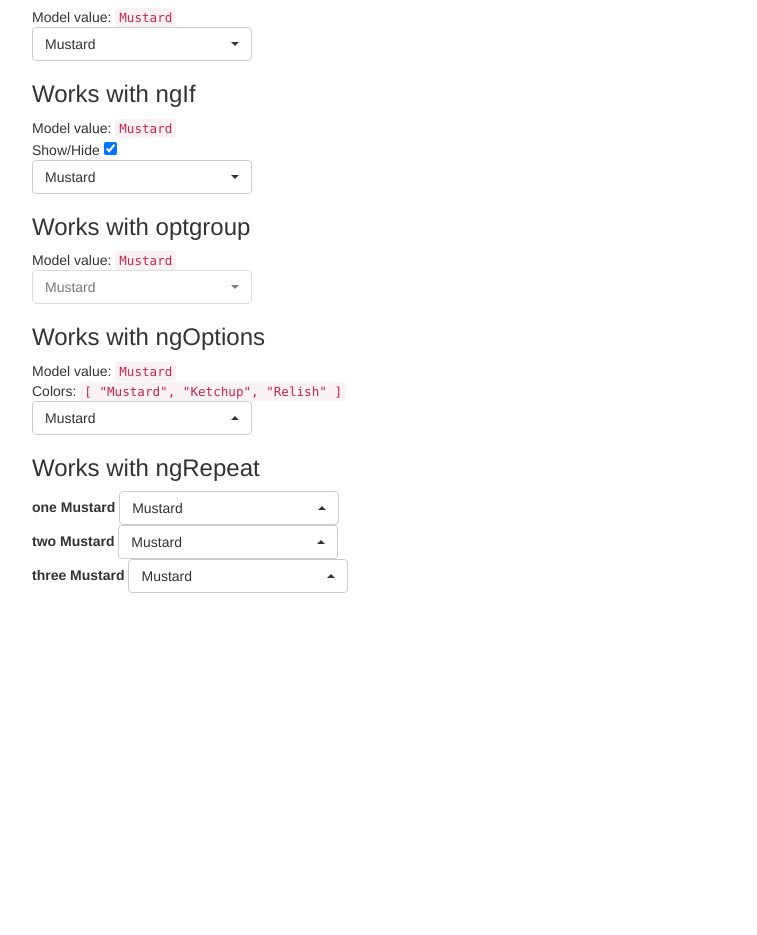
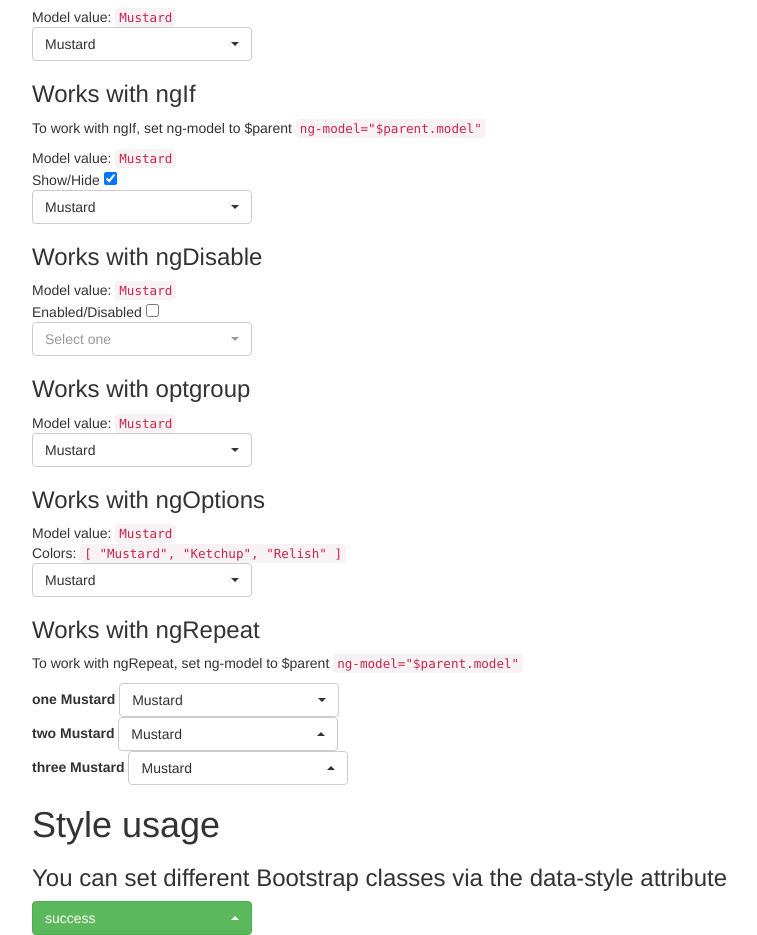
Before and after one commit to joaoneto/angular-bootstrap-select, a website: page demo/index.html in a window 1280 px wide. Shown: the part 349-1284 px from the top of the page, without its empty margins (38-795 px from the left). Before the commit the page ends 942 px from the top, so only its background shows below. Drawn offline with nearby package versions, Linux system fonts and the light colour scheme.

Commit message:
feat(selectpicker) added styles interpolation capability

```diff
--- a/demo/index.html
+++ b/demo/index.html
@@ -51,6 +51,7 @@
                     </select>
 
                     <h3>Works with ngIf</h3>
+                    <p>To work with ngIf, set ng-model to $parent <code>ng-model="$parent.model"</code></p>
                     <div>Model value: <code>{{model || "''"}}</code></div>
                     <div>Show/Hide <input type="checkbox" ng-model="selectWithOptionsIsVisible"></div>
 
@@ -63,10 +64,23 @@
                         </select>
                     </div>
 
+                    <h3>Works with ngDisable</h3>
+                    <div>Model value: <code>{{model || "''"}}</code></div>
+                    <div>Enabled/Disabled <input type="checkbox" ng-model="selectWithNgDisabled"></div>
+
+                    <div>
+                        <select id="selectVisible" ng-disabled="selectWithNgDisabled" selectpicker="{}" ng-model="model">
+                            <option value="">Select one</option>
+                            <option>Mustard</option>
+                            <option>Ketchup</option>
+                            <option>Relish</option>
+                        </select>
+                    </div>
+
                     <h3>Works with optgroup</h3>
                     <div>Model value: <code>{{model || "''"}}</code></div>
                     <div>
-                        <select selectpicker ng-disabled="selectWithOptionsIsVisible" ng-model="model">
+                        <select selectpicker ng-model="model">
                             <option value="">Select one</option>
                             <optgroup label="Favorite">
                                 <option>Mustard</option>
@@ -88,6 +102,7 @@
                     </div>
 
                     <h3>Works with ngRepeat</h3>
+                    <p>To work with ngRepeat, set ng-model to $parent <code>ng-model="$parent.model"</code></p>
                     <div ng-repeat="select in repeater">
                         <div>
                             <label>{{select.title}} {{model}}</label>
@@ -96,6 +111,19 @@
                             </select>
                         </div>
                     </div>
+                </div>
+            </section>
+
+            <!-- Styles -->
+            <section id="simple-usage" ng-controller="StyleCtrl" dropdown-toggle>
+                <h1>Style usage</h1>
+                <div>
+                    <h3>You can set different Bootstrap classes via the data-style attribute</h3>
+                    <select selectpicker="" data-style="btn-{{color}}" ng-model="color">
+                        <option value="primary">primary</option>
+                        <option value="info">info</option>
+                        <option value="success">success</option>
+                    </select>
                 </div>
             </section>
         </div>
--- a/demo/select-demo-app.js
+++ b/demo/select-demo-app.js
@@ -18,3 +18,7 @@ angular.module('selectDemoApp', [
   ];
   $scope.selectWithOptionsIsVisible = true;
 })
+
+.controller('StyleCtrl', function ($scope, $timeout) {
+  $scope.color = 'success';
+})
--- a/src/angular-bootstrap-select.js
+++ b/src/angular-bootstrap-select.js
@@ -178,11 +178,17 @@ function selectpickerDirective($parse) {
   return {
     restrict: 'A',
     link: function (scope, element, attrs) {
-      function refresh() {
+      function refresh(newVal) {
         scope.$applyAsync(function () {
+          if (!attrs.ngOptions || /track by/.test(attrs.ngOptions)) element.val(newVal);
           element.selectpicker('refresh');
         });
       }
+
+      attrs.$observe('style', function (val) {
+        console.log(val)
+        element.selectpicker('setStyle', val);
+      })
 
       element.selectpicker($parse(attrs.selectpicker)());
       element.selectpicker('refresh');
```
Also changed, not shown: test/select.js (+10 -8 lines).
